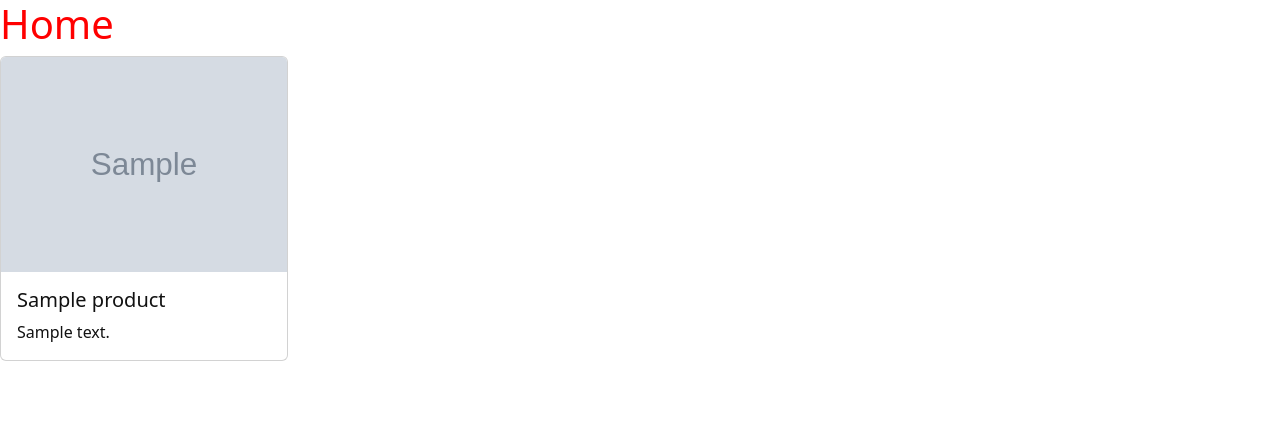
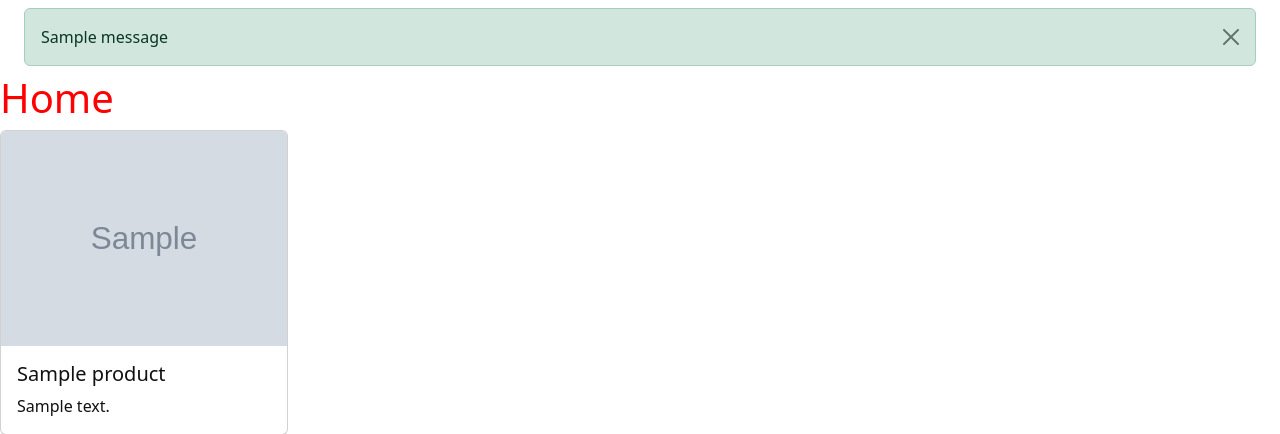
Before and after one commit to dori-dev/django-shop, a Django app: page / in a window 1280 px wide. Shown: the top 434 px of the page. Run offline with Django 4.2, Linux system fonts and the light colour scheme; tables that the repository leaves empty hold one stand-in row (values such as "Sample post"); grey boxes marked "Sample" are stand-in pictures; one stand-in notice (Sample message) is shown; some libraries are stand-ins or nearby versions.

Commit message:
add messages

```diff
--- a/src/templates/base.html
+++ b/src/templates/base.html
@@ -9,6 +9,7 @@
 </head>
 <body>
   {% include 'inc/navbar.html' %}
+  {% include 'inc/messages.html' %}
 
   {% block content %}
   {% endblock content %}
--- /dev/null
+++ b/src/templates/inc/messages.html
@@ -0,0 +1,11 @@
+{% if messages %}
+<div class="messages d-grid gap-2 mx-4">
+  {% for message in messages %}
+    <div class="alert alert-{{ message.tags }} alert-dismissible fade show mt-2 mb-2" role="alert">
+      {{ message|safe }}
+      <button type="button" class="btn-close" data-bs-dismiss="alert" aria-label="Close"></button>
+    </div>
+  {% endfor %}
+</div>
+{% endif %}
+</div>
```
